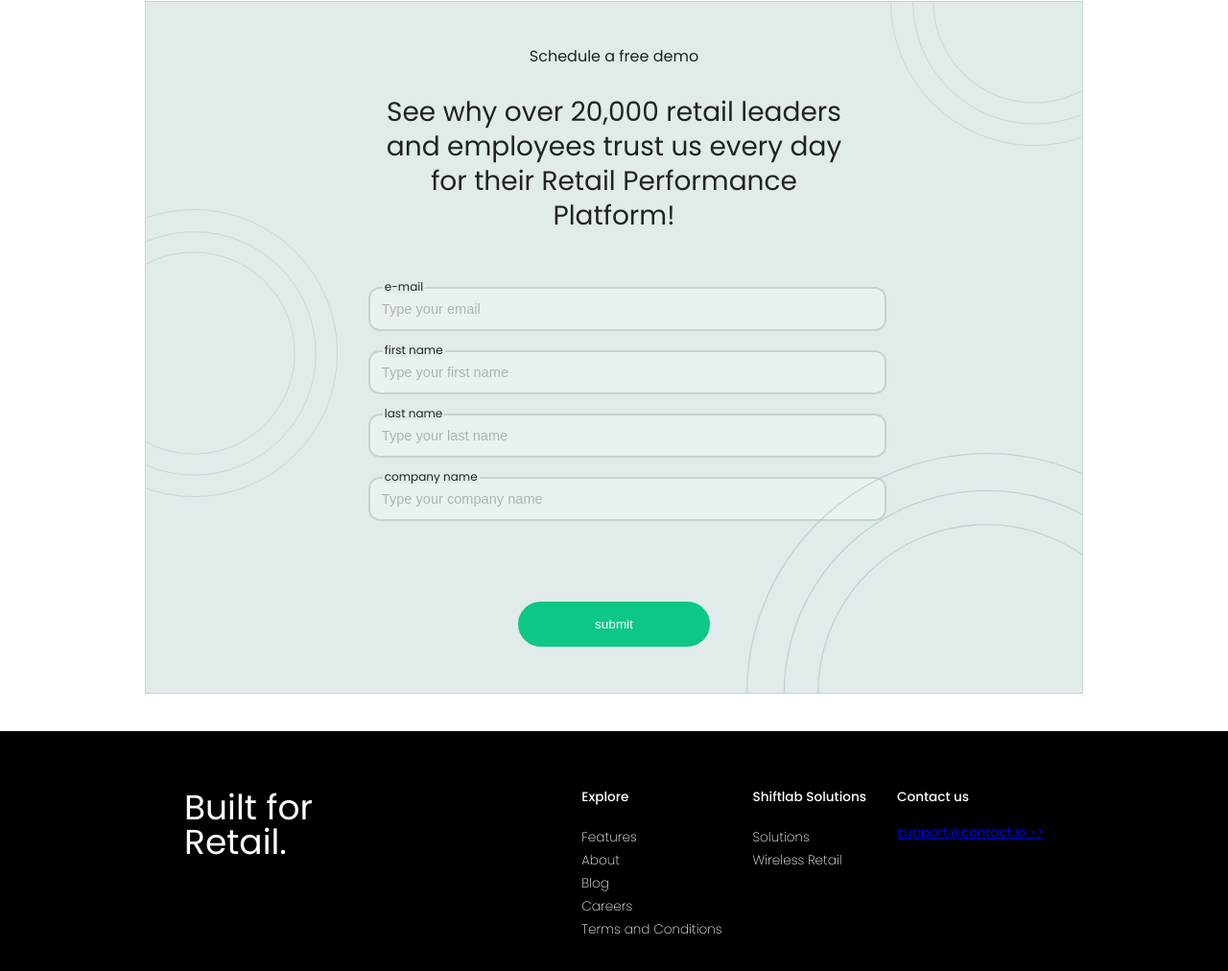
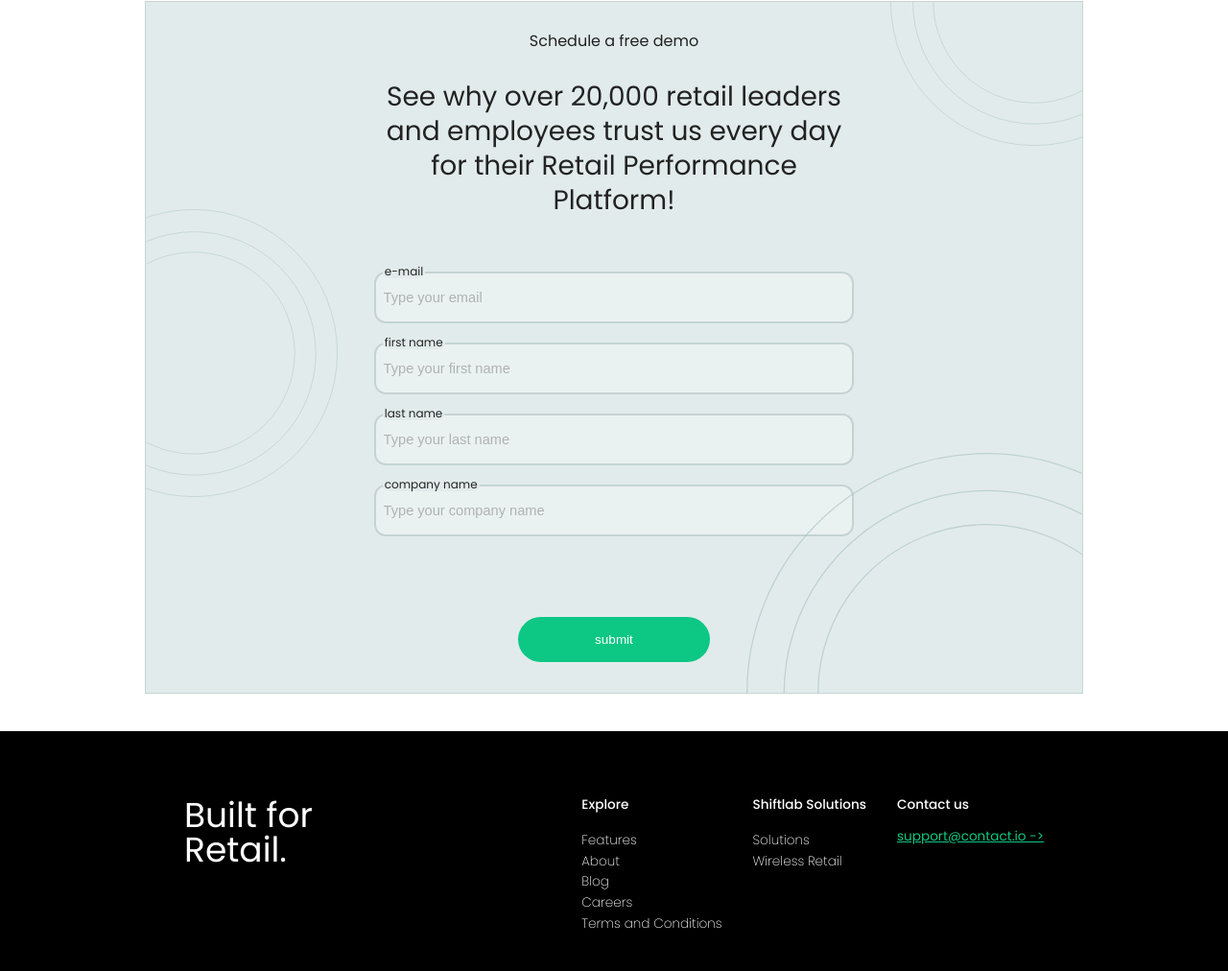
Before and after one commit to MateuszChmiest/zadanie_6minded, a website: page index.html in a window 1280 px wide. Shown: the part 3402-4414 px from the top of the page at 96% size. Drawn offline with Linux system fonts and the light colour scheme.

Commit message:
fixed styling

```diff
--- a/index.html
+++ b/index.html
@@ -183,23 +183,23 @@
                 <div class="footer__item">
                     <p class="footer__item--title">Explore</p>
                     <ul class="footer__item--list">
-                        <li>Features</li>
-                        <li>About</li>
-                        <li>Blog</li>
-                        <li>Careers</li>
-                        <li>Terms and Conditions</li>
+                        <li><a href="#">Features</a></li>
+                        <li><a href="#">About</a></li>
+                        <li><a href="#">Blog</a></li>
+                        <li><a href="#">Careers</a></li>
+                        <li><a href="#">Terms and Conditions</a></li>
                     </ul>
                 </div>
                 <div class="footer__item">
                     <p class="footer__item--title">Shiftlab Solutions</p>
                     <ul class="footer__item--list">
-                        <li>Solutions</li>
-                        <li>Wireless Retail</li>
+                        <li><a href="#">Solutions</a></li>
+                        <li><a href="#">Wireless Retail</a></li>
                     </ul>
                 </div>
                 <div class="footer__item">
                     <p class="footer__item--title">Contact us</p>
-                    <a href="mailto:support@contact.io">support@contact.io -></a>
+                    <a class="footer__item--link" href="mailto:support@contact.io">support@contact.io -></a>
                 </div>
             </div>
         </div>
--- a/src/js/index.js
+++ b/src/js/index.js
@@ -39,6 +39,7 @@ burger.addEventListener("click", () => {
 navList.forEach((el) => {
 	el.addEventListener('click', () => {
 		burgerMenu.classList.toggle("active");
+		navList.forEach((e) => e.classList.toggle("active"));
 	})
 })
 
--- a/src/scss/sections/_banner.scss
+++ b/src/scss/sections/_banner.scss
@@ -64,20 +64,10 @@
         object-fit: cover;
         opacity: 0.8;
 
-        @media (min-aspect-ratio: 16/9) {
-            width: 100%;
-            height: auto;
-        }
 
-        @media (max-aspect-ratio: 16/9) {
-            width: auto;
-            height: 100%;
-        }
 
         @media (max-width: 767px) {
             display: none;
-            background-image: url("../../../assets/banner-image.png");
-            background-size: cover;
         }
     }
 }
--- a/src/scss/sections/_contact.scss
+++ b/src/scss/sections/_contact.scss
@@ -126,9 +126,12 @@
 
 		&--input {
 			position: relative;
+
 			input {
-				width: 100%;
-				padding: 0.75rem;
+				max-width: 860px;
+				width: 95%;
+				height: 3rem;
+				padding-left: 0.5rem;
 				border: 2px solid #C5D3D3;
 				border-radius: 0.75rem;
 				margin-bottom: 1.25rem;
--- a/src/scss/sections/_footer.scss
+++ b/src/scss/sections/_footer.scss
@@ -14,7 +14,7 @@
         padding: 0.5rem;
         width: 100%;
 
-        @include medium {
+        @include large {
             flex-direction: row;
             align-items: unset;
             width: 70%;
@@ -28,7 +28,7 @@
         width: 100%;
         margin-bottom: 2rem;
 
-        @include medium {
+        @include large {
             font-size: 2.25rem;
             width: 30%;
             text-align: unset;
@@ -40,7 +40,7 @@
         display: flex;
         justify-content: center;
 
-        @include medium {
+        @include large {
             justify-content: flex-end;
         }
     }
@@ -54,13 +54,27 @@
         }
 
         &--title {
-            margin-bottom: 1.5rem;
+            margin-bottom: 1.25rem;
             font-weight: 500;
         }
 
         &--list {
-            line-height: 1.5rem;
+            line-height: 1.35rem;
             font-weight: 200;
+
+            a {
+                text-decoration: none;
+                color: $color-white;
+                transition: all 500ms;
+
+                &:hover {
+                    color: $color-green;
+                }
+            }
+        }
+
+        &--link {
+            color: $color-green;
         }
     }
 }
```
Also changed, not shown: dist/main.css, 1 other file.
